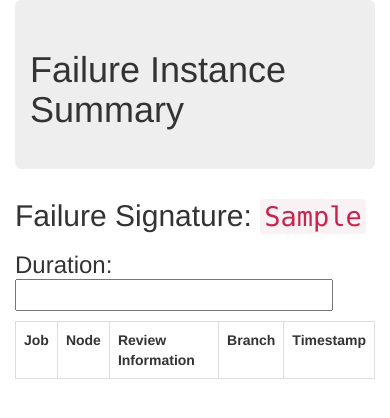
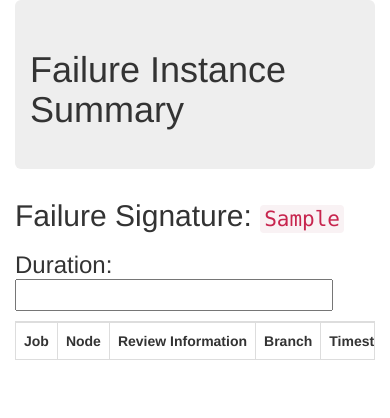
Before and after one commit to smitthakkar96/fstat, a Flask app: page /failure/1 in a window 390 px wide. Shown: the top 418 px of the page. Run offline with Flask 2, Linux system fonts and the light colour scheme; tables that the repository leaves empty hold one stand-in row (values such as "Sample post"); lists and menus that the app fills with data are empty; some libraries are stand-ins or nearby versions.

Commit message:
minor fixes to make it feel better on mobile devices

```diff
--- a/fstat/templates/failure_instance.html
+++ b/fstat/templates/failure_instance.html
@@ -16,6 +16,7 @@
     </div>
     <h2>Failure Signature: <a href="http://git.gluster.org/cgit/glusterfs.git/tree/{{ failure.signature }}" target="_blank"><code>{{ failure.signature }}</code></a></h2>
       <h3>{% include "snippets/date_range.html" %}</h3>
+      <div class="table-responsive">
         <table class="table table-bordered">
           <tr>
             <th>Job</th>
@@ -36,4 +37,15 @@
           {% endfor %}
         </table>
       </div>
+   </div>
+   <style>
+     @media only screen {
+        code {
+          font-size: 0.7em;
+          white-space: pre-line;
+          word-break: break-word;
+          word-wrap: break-word;
+        }
+     }
+   </style>
 {%- endblock %}
--- a/fstat/templates/index.html
+++ b/fstat/templates/index.html
@@ -31,6 +31,7 @@
     <h2>Overall Summary</h2>
     {% set range = [start_date, '-', end_date] %}
     {% include "snippets/date_range.html" %}
+    <div class="table-responsive">
       <table class="table table-bordered">
         <tr>
           <th>Signature</th>
@@ -44,4 +45,5 @@
         {% endfor %}
       </table>
     </div>
+   </div>
 {%- endblock %}
```
Lines whose indentation alone changed are shown as unchanged.
